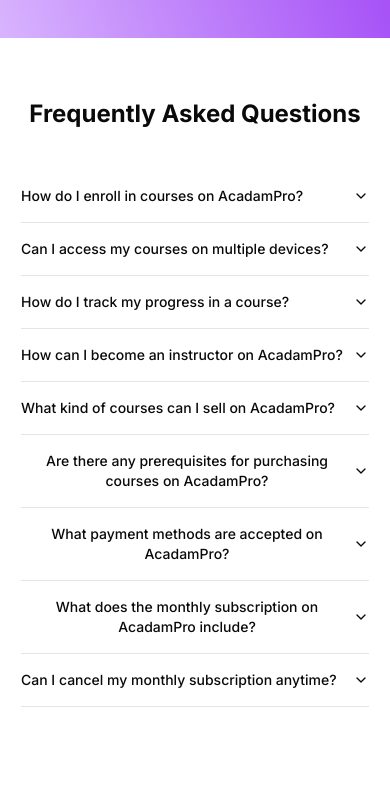
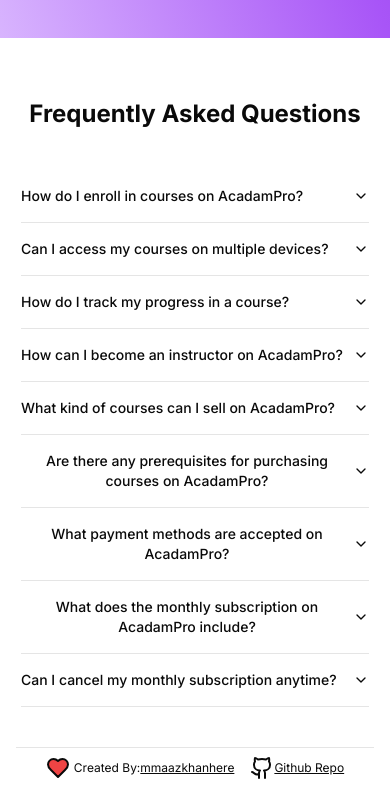
Before and after one commit to mmaazkhanhere/acadam-pro, a Next.js app: page / in a window 390 px wide. Shown: the part 3874-4678 px from the top of the page. Before the commit the page ends 4597 px from the top, so only its background shows below. Built offline with nearby package versions, Linux system fonts and the light colour scheme; no server answers.

Commit message:
responsive footer completed

```diff
--- a/app/(root)/_components/faqs.tsx
+++ b/app/(root)/_components/faqs.tsx
@@ -12,7 +12,7 @@
 
 const FAQS = (props: Props) => {
     return (
-        <section className='pt-[1300px] md:pt-[900px] flex flex-col items-center'>
+        <section className='pt-[1300px] md:pt-[900px] flex flex-col items-center mb-10'>
             <h2 className='text-2xl md:text-3xl font-bold'>
                 Frequently Asked Questions
             </h2>
--- /dev/null
+++ b/app/(root)/_components/footer.tsx
@@ -0,0 +1,43 @@
+import { Github, Heart } from 'lucide-react'
+import Link from 'next/link'
+import React from 'react'
+
+type Props = {}
+
+const Footer = (props: Props) => {
+    return (
+        <footer
+            className='flex items-center justify-center gap-4 md:gap-x-12 border-t py-2
+        text-xs md:text-sm'
+        >
+
+            <div className='flex items-center justify-center md:gap-2'>
+                <Heart className='fill-red-500' />
+                <div className='ml-1'>
+                    Created By:
+                    <Link
+                        href='mmaazkhan.vercel.app'
+                        target='_blank'
+                        className='underline'
+                    >
+                        mmaazkhanhere
+                    </Link>
+                </div>
+
+            </div>
+
+            <div className='flex items-center justify-center md:gap-2'>
+                <Github />
+                <Link
+                    href='https://github.com/mmaazkhanhere/acadam-pro'
+                    target='_blank'
+                    className='underline'
+                >
+                    Github Repo
+                </Link>
+            </div>
+        </footer>
+    )
+}
+
+export default Footer
--- a/app/(root)/_components/mobile-menu.tsx
+++ b/app/(root)/_components/mobile-menu.tsx
@@ -4,12 +4,7 @@
 
 import {
     Sheet,
-    SheetClose,
     SheetContent,
-    SheetDescription,
-    SheetFooter,
-    SheetHeader,
-    SheetTitle,
     SheetTrigger,
 } from "@/components/ui/sheet"
 import { Menu } from 'lucide-react'
@@ -81,10 +76,11 @@
                         href={`/dashboard`}
                     >
                         <Button
+                            onClick={() => onClick('/dashboard')}
                             size='sm'
                             className='w-full md:hidden'
                         >
-                            My Courses
+                            Dashboard
                         </Button>
                     </Link>
 
--- a/app/(root)/_components/navbar-buttons.tsx
+++ b/app/(root)/_components/navbar-buttons.tsx
@@ -1,9 +1,11 @@
+
+import Link from 'next/link'
+import React from 'react'
+import { SignInButton, UserButton } from '@clerk/nextjs'
+import { auth } from '@clerk/nextjs/server'
+
 import { ThemeButton } from '@/components/theme-button'
 import { Button } from '@/components/ui/button'
-import { SignInButton, UserButton } from '@clerk/nextjs'
-import { auth } from '@clerk/nextjs/server'
-import Link from 'next/link'
-import React from 'react'
 
 type Props = {}
 
@@ -39,7 +41,7 @@
                         size='sm'
                         className='hidden md:block'
                     >
-                        My Courses
+                        Dashboard
                     </Button>
                 </Link>
 
--- a/app/(root)/layout.tsx
+++ b/app/(root)/layout.tsx
@@ -1,3 +1,4 @@
+import Footer from "./_components/footer"
 import Navbar from "./_components/navbar"
 
 type Props = {
@@ -9,6 +10,7 @@
         <main className="max-w-[1400px] mx-auto p-4" >
             <Navbar />
             {children}
+            <Footer />
         </main>
     )
 }
```
